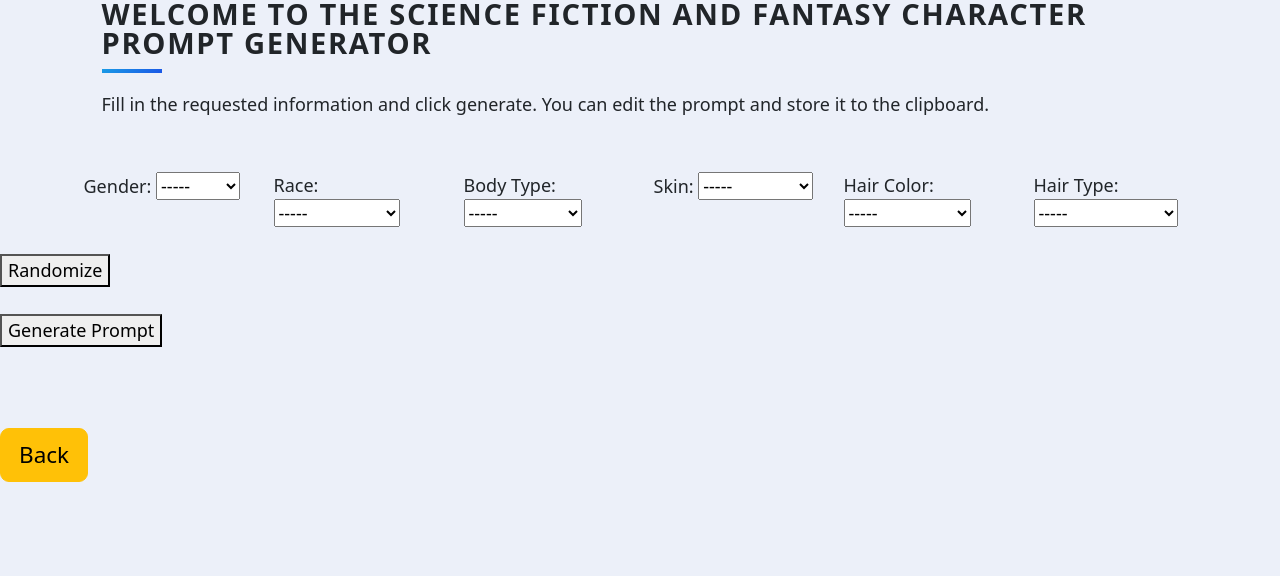
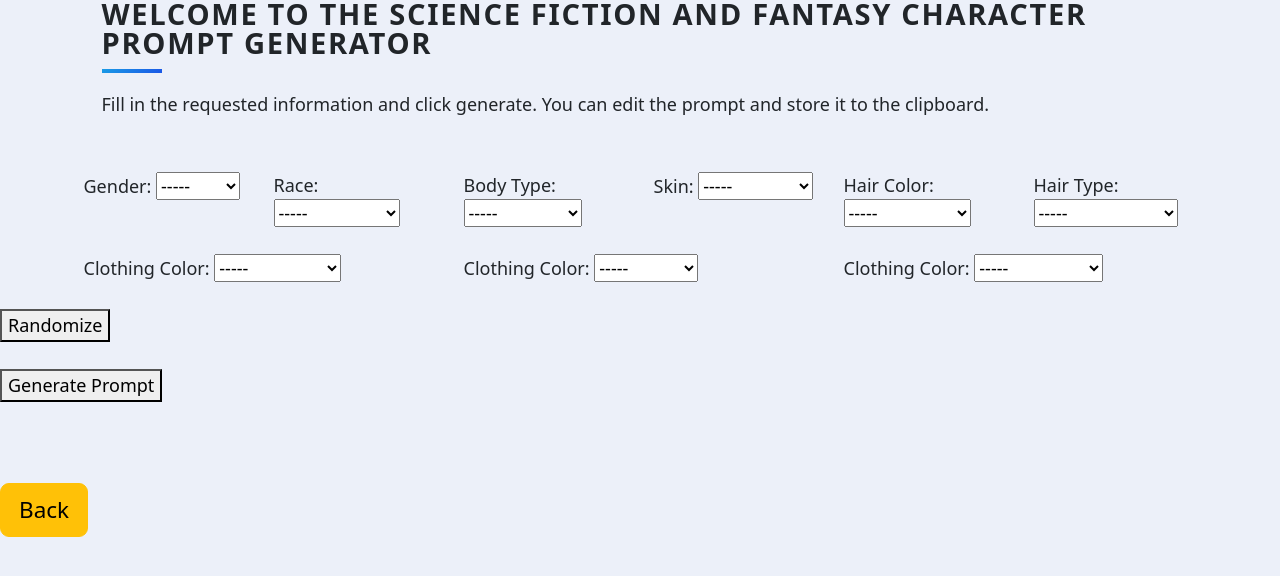
Before and after one commit to ywerling/tengrai_prompt_generator_flask, a Flask app: page /character in a window 1280 px wide. Shown: the top 576 px of the page. Run offline with Flask 3, Linux system fonts and the light colour scheme; some libraries are stand-ins or nearby versions.

Commit message:
Add clothing styles

```diff
--- a/main.py
+++ b/main.py
@@ -197,6 +197,9 @@ def character():
     body_type = person_parameters.NONE_STRING
     skin = person_parameters.NONE_STRING
     hair_type = person_parameters.NONE_STRING
+    clothing_material = person_parameters.NONE_STRING
+    clothing_color = person_parameters.NONE_STRING
+    clothing_type = person_parameters.NONE_STRING
 
     if request.method == "POST":
         generated_prompt = ""
@@ -207,8 +210,20 @@ def character():
         body_type = request.form.get("body_type")
         skin = request.form.get("skin")
         hair_type = request.form.get("hair_type")
+        clothing_material = request.form.get("clothing_material")
+        clothing_color = request.form.get("clothing_color")
+        clothing_type = request.form.get("clothing_type")
 
-        generated_prompt = gender + " " + race + " " + body_type + " " + skin + " skin " + hair_color + " " + hair_type + " hair "
+        generated_prompt = (gender + " "
+                            + race + " "
+                            + body_type + " "
+                            + skin + " skin "
+                            + hair_color + " "
+                            + hair_type + " hair "
+                            + clothing_color + " "
+                            + clothing_material + " "
+                            + clothing_type + " "
+                            + person_parameters.COMMON_PROMPT_ENDING)
 
         return render_template('character.html',
                                prompt=generated_prompt,
@@ -218,12 +233,18 @@ def character():
                                body_types=person_parameters.BODY_TYPES_LIST,
                                skins=person_parameters.SKIN_LIST,
                                hair_types=person_parameters.HAIR_TYPES_LIST,
+                               clothing_materials=person_parameters.CLOTHING_MATERIAL_LIST,
+                               clothing_colors=person_parameters.COLORS_LIST,
+                               clothing_types=person_parameters.CLOTHING_TYPE_LIST,
                                gender=gender,
                                race=race,
                                hair_color=hair_color,
                                body_type=body_type,
                                skin=skin,
-                               hair_type=hair_type)
+                               hair_type=hair_type,
+                               clothing_color=clothing_color,
+                               clothing_material=clothing_material,
+                               clothing_type=clothing_type,)
 
 
     return render_template('character.html',
@@ -234,13 +255,18 @@ def character():
                                body_types=person_parameters.BODY_TYPES_LIST,
                                skins=person_parameters.SKIN_LIST,
                                hair_types=person_parameters.HAIR_TYPES_LIST,
+                               clothing_materials=person_parameters.CLOTHING_MATERIAL_LIST,
+                               clothing_colors=person_parameters.COLORS_LIST,
+                               clothing_types=person_parameters.CLOTHING_TYPE_LIST,
                                gender=gender,
                                race=race,
                                hair_color=hair_color,
                                body_type=body_type,
                                skin=skin,
-                               hair_type=hair_type)
-
+                               hair_type=hair_type,
+                               clothing_color=clothing_color,
+                               clothing_material=clothing_material,
+                               clothing_type=clothing_type,)
 
 
 #go to the landscape prompt creator
--- a/person_parameters.py
+++ b/person_parameters.py
@@ -3,48 +3,50 @@
 # by default the selected item will be set to none
 NONE_STRING = "-----"
 
+COMMON_PROMPT_ENDING = "full body, dynamic pose, life size, perfect anatomy, detailed skin texture, full HD, 4K, HDR, perfect anatomy, depth of field."
+
 GENDER_LIST = [NONE_STRING,
-              "Male", "Female"
-]
+               "Male", "Female"
+               ]
 
 RACES_LIST = [NONE_STRING,
-                "Andorian",
-                "Avian",
-                "Bajoran",
-                "Betazoid",
-                "Borg",
-                "Cardassian",
-                "Dracthyr",
-                "Draenei",
-                "Dragonborn",
-                "Dwarf",
-                "Elf",
-                "Ewok",
-                "Ferengi",
-                "Forsaken",
-                "Gnome",
-                "Goblin",
-                "Halfling",
-                "Human",
-                "Insectoid",
-                "Klingon",
-                "Nightborne",
-                "Orc",
-                "Pandaren",
-                "Reptilian",
-                "Romulan",
-                "Sith",
-                "Talaxian",
-                "Tauren",
-                "Tiefling",
-                "Troll",
-                "Vampire",
-                "Vulcan",
-                "Vulpera",
-                "Worgen",
-                "Xindi",
-                "Yeti",
-]
+              "Andorian",
+              "Avian",
+              "Bajoran",
+              "Betazoid",
+              "Borg",
+              "Cardassian",
+              "Dracthyr",
+              "Draenei",
+              "Dragonborn",
+              "Dwarf",
+              "Elf",
+              "Ewok",
+              "Ferengi",
+              "Forsaken",
+              "Gnome",
+              "Goblin",
+              "Halfling",
+              "Human",
+              "Insectoid",
+              "Klingon",
+              "Nightborne",
+              "Orc",
+              "Pandaren",
+              "Reptilian",
+              "Romulan",
+              "Sith",
+              "Talaxian",
+              "Tauren",
+              "Tiefling",
+              "Troll",
+              "Vampire",
+              "Vulcan",
+              "Vulpera",
+              "Worgen",
+              "Xindi",
+              "Yeti",
+              ]
 
 # color names based on X11 norm
 # source https://www.w3.org/TR/css-color-3/#svg-color
@@ -94,65 +96,125 @@ COLORS_LIST = [NONE_STRING,
                ]
 
 BODY_TYPES_LIST = [NONE_STRING,
-                    "athletic",
-                    "brawny",
-                    "buxom",
-                    "chubby",
-                    "curvy",
-                    "gangly",
-                    "lanky",
-                    "lean",
-                    "lithe",
-                    "muscular",
-                    "petite",
-                    "plump",
-                    "portly",
-                    "sinewy",
-                    "skinny",
-                    "slim",
-                    "stocky",
-                    "stout",
-                    "voluptuous",
-                    "willowy",
+                   "athletic",
+                   "brawny",
+                   "buxom",
+                   "chubby",
+                   "curvy",
+                   "gangly",
+                   "lanky",
+                   "lean",
+                   "lithe",
+                   "muscular",
+                   "petite",
+                   "plump",
+                   "portly",
+                   "sinewy",
+                   "skinny",
+                   "slim",
+                   "stocky",
+                   "stout",
+                   "voluptuous",
+                   "willowy",
                    ]
 
 SKIN_LIST = [NONE_STRING,
-                "cracked",
-                "dry",
-                "flushed",
-                "freckled",
-                "pale",
-                "scarred",
-                "shiny",
-                "silky",
-                "sunburned",
-                "sweaty",
-                "tan",
-                "tattooed",
-                "tiger-like",
-                "wet",
+             "cracked",
+             "dry",
+             "flushed",
+             "freckled",
+             "pale",
+             "scarred",
+             "shiny",
+             "silky",
+             "sunburned",
+             "sweaty",
+             "tan",
+             "tattooed",
+             "tiger-like",
+             "wet",
              ]
 
 HAIR_TYPES_LIST = [NONE_STRING,
-                    "afro",
-                    "asymmetrical",
-                    "beehive",
-                    "bob cut",
-                    "braid",
-                    "braided crown",
-                    "bun",
-                    "cornrows",
-                    "crew cut",
-                    "dreadlocks",
-                    "fade",
-                    "layered cut",
-                    "mohawk",
-                    "pixie cut",
-                    "pompadour",
-                    "ponytail",
-                    "quiff",
-                    "shag",
-                    "slicked back",
-                    "top knot",
-                    "undercut",
+                   "afro",
+                   "asymmetrical",
+                   "beehive",
+                   "bob cut",
+                   "braid",
+                   "braided crown",
+                   "bun",
+                   "cornrows",
+                   "crew cut",
+                   "dreadlocks",
+                   "fade",
+                   "layered cut",
+                   "mohawk",
+                   "pixie cut",
+                   "pompadour",
+                   "ponytail",
+                   "quiff",
+                   "shag",
+                   "slicked back",
+                   "top knot",
+                   "undercut",
                    ]
+
+CLOTHING_MATERIAL_LIST = [NONE_STRING,
+                     "bronze",
+                     "canvas",
+                     "chainmail",
+                     "copper",
+                     "cotton",
+                     "ether",
+                     "fur",
+                     "gold",
+                     "leather",
+                     "linen",
+                     "mesh",
+                     "mithril",
+                     "nylon",
+                     "platinum",
+                     "polyester",
+                     "rubber",
+                     "satin",
+                     "silk",
+                     "silver",
+                     "steel",
+                     "velvet",
+                     "wool",
+                     ]
+
+CLOTHING_TYPE_LIST = [NONE_STRING,
+                 "blazer",
+                 "cape",
+                 "chainmail",
+                 "cloak",
+                 "coat",
+                 "doublet",
+                 "dress",
+                 "gambeson",
+                 "hauberk",
+                 "jacket",
+                 "jerkin",
+                 "loincloth",
+                 "longyi",
+                 "mantle",
+                 "parka",
+                 "peacoat",
+                 "poncho",
+                 "robe",
+                 "sarong",
+                 "shawl",
+                 "shirt",
+                 "skirt",
+                 "spacesuit",
+                 "sportswear",
+                 "surcoat",
+                 "swimwear",
+                 "tabard",
+                 "toga",
+                 "tunic",
+                 "vest",
+                 "windbreaker",
+                 "wrap",
+                 ]
--- a/templates/character.html
+++ b/templates/character.html
@@ -62,6 +62,34 @@
            </div>
           </div>
 
+        <div class="row">
+            <div class="col">
+                <label for="clothing_color">Clothing Color:</label>
+                <select id="clothing_color" name="clothing_color">
+                {% for clothing_color_option in clothing_colors %}
+                    <option value="{{ clothing_color_option }}" {% if clothing_color_option == clothing_color %}selected{% endif %}>{{ clothing_color_option }}</option>
+                {% endfor %}
+                </select><br><br>
+           </div>
+                <div class="col">
+                <label for="clothing_material">Clothing Color:</label>
+                <select id="clothing_material" name="clothing_material">
+                {% for clothing_material_option in clothing_materials %}
+                    <option value="{{ clothing_material_option }}" {% if clothing_material_option == clothing_material %}selected{% endif %}>{{ clothing_material_option }}</option>
+                {% endfor %}
+                </select><br><br>
+           </div>
+            <div class="col">
+                <label for="clothing_type">Clothing Color:</label>
+                <select id="clothing_type" name="clothing_type">
+                {% for clothing_type_option in clothing_types %}
+                    <option value="{{ clothing_type_option }}" {% if clothing_type_option == clothing_type %}selected{% endif %}>{{ clothing_type_option }}</option>
+                {% endfor %}
+                </select><br><br>
+           </div>
+
+        </div>
+
 
         </div>
 
```
